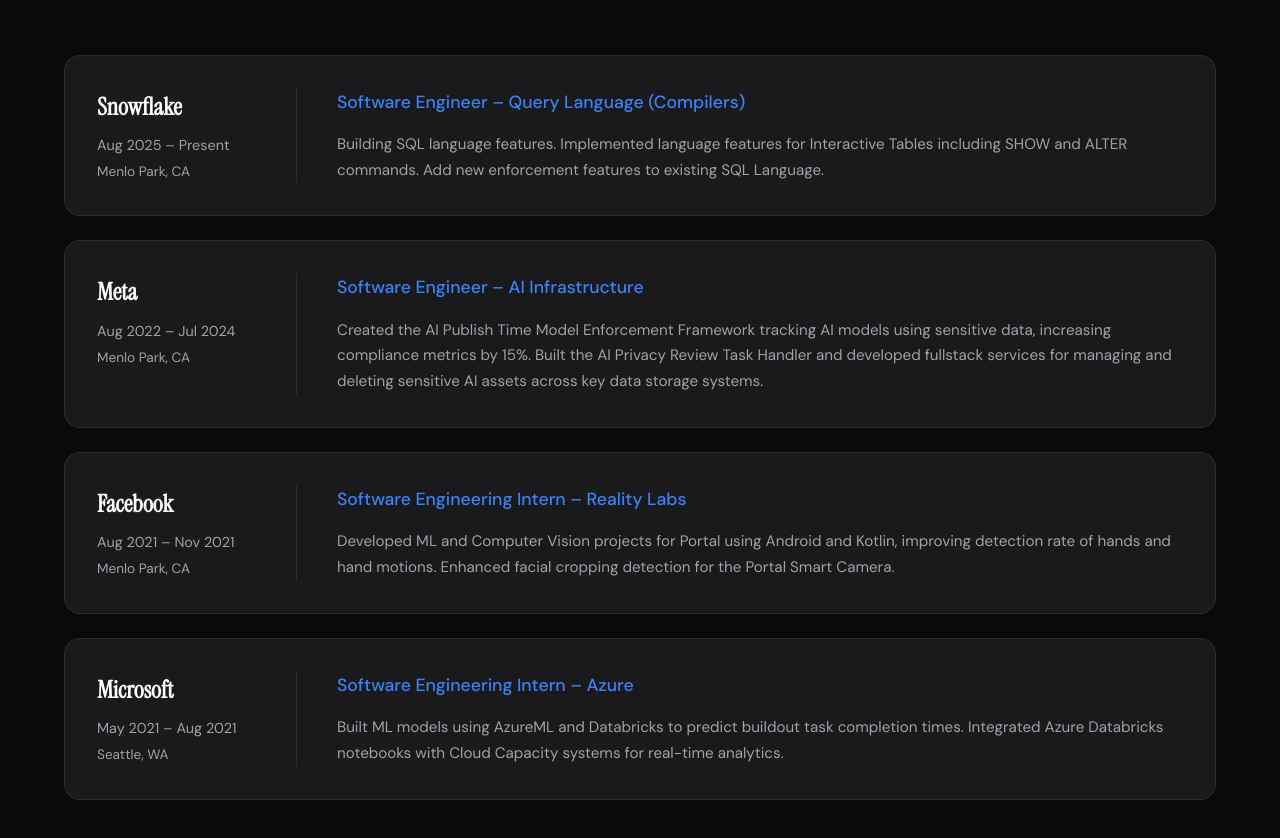
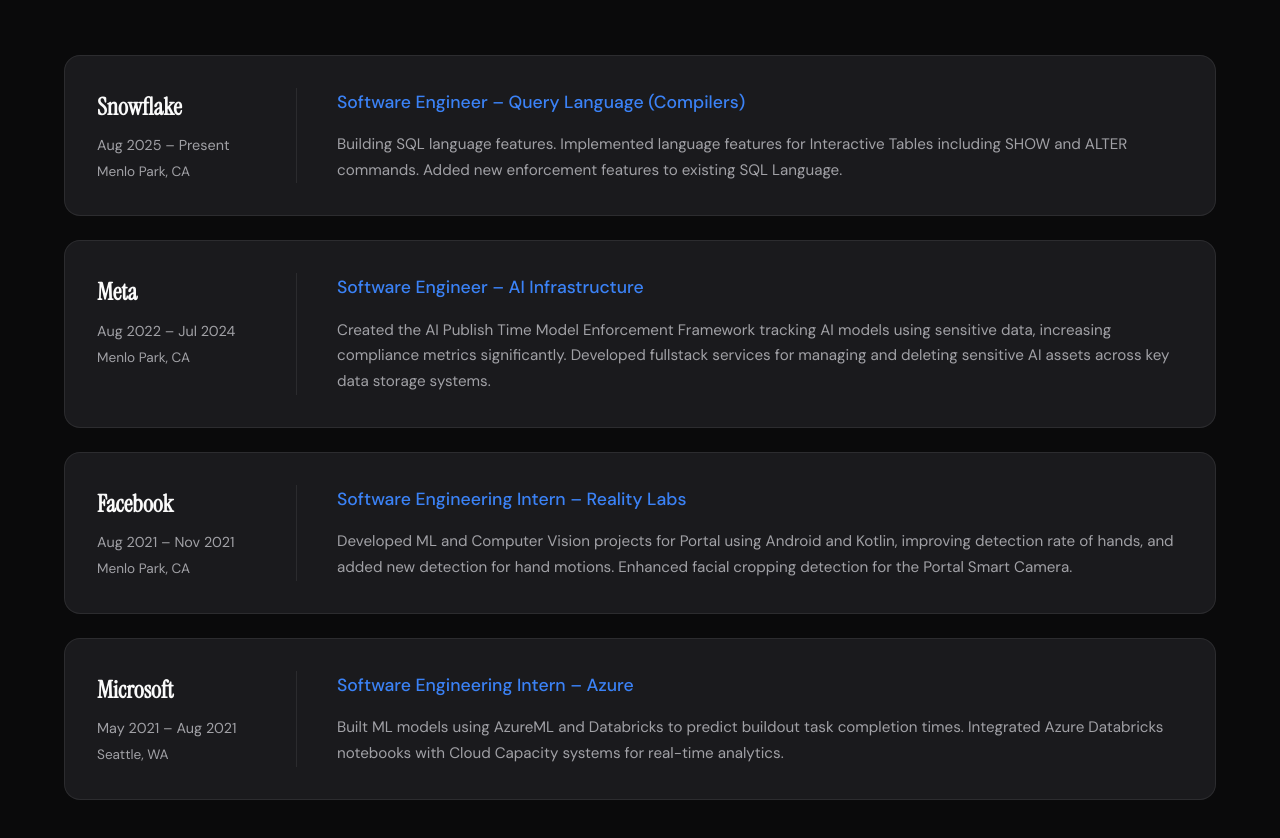
Before and after one commit to calexlee/calexlee.github.io, a plain HTML site: page index.html in a window 1280 px wide. Shown: the part 1040-1878 px from the top of the page. Drawn offline with Linux system fonts and the light colour scheme.

Commit message:
Multiple Experience section updates

```diff
--- a/index.html
+++ b/index.html
@@ -798,7 +798,7 @@
                         <h3>Software Engineer – Query Language (Compilers)</h3>
                         <p>
                             Building SQL language features. Implemented language features for Interactive Tables including
-                            SHOW and ALTER commands. Add new enforcement features to existing SQL Language.
+                            SHOW and ALTER commands. Added new enforcement features to existing SQL Language.
                         </p>
                     </div>
                 </article>
@@ -812,8 +812,7 @@
                         <h3>Software Engineer – AI Infrastructure</h3>
                         <p>
                             Created the AI Publish Time Model Enforcement Framework tracking AI models using sensitive data,
-                            increasing compliance metrics by 15%. Built the AI Privacy Review Task Handler and developed
-                            fullstack services for managing and deleting sensitive AI assets across key data storage systems.
+                            increasing compliance metrics significantly. Developed fullstack services for managing and deleting sensitive AI assets across key data storage systems.
                         </p>
                     </div>
                 </article>
@@ -827,7 +826,7 @@
                         <h3>Software Engineering Intern – Reality Labs</h3>
                         <p>
                             Developed ML and Computer Vision projects for Portal using Android and Kotlin, improving
-                            detection rate of hands and hand motions. Enhanced facial cropping detection for the Portal Smart Camera.
+                            detection rate of hands, and added new detection for hand motions. Enhanced facial cropping detection for the Portal Smart Camera.
                         </p>
                     </div>
                 </article>
```
